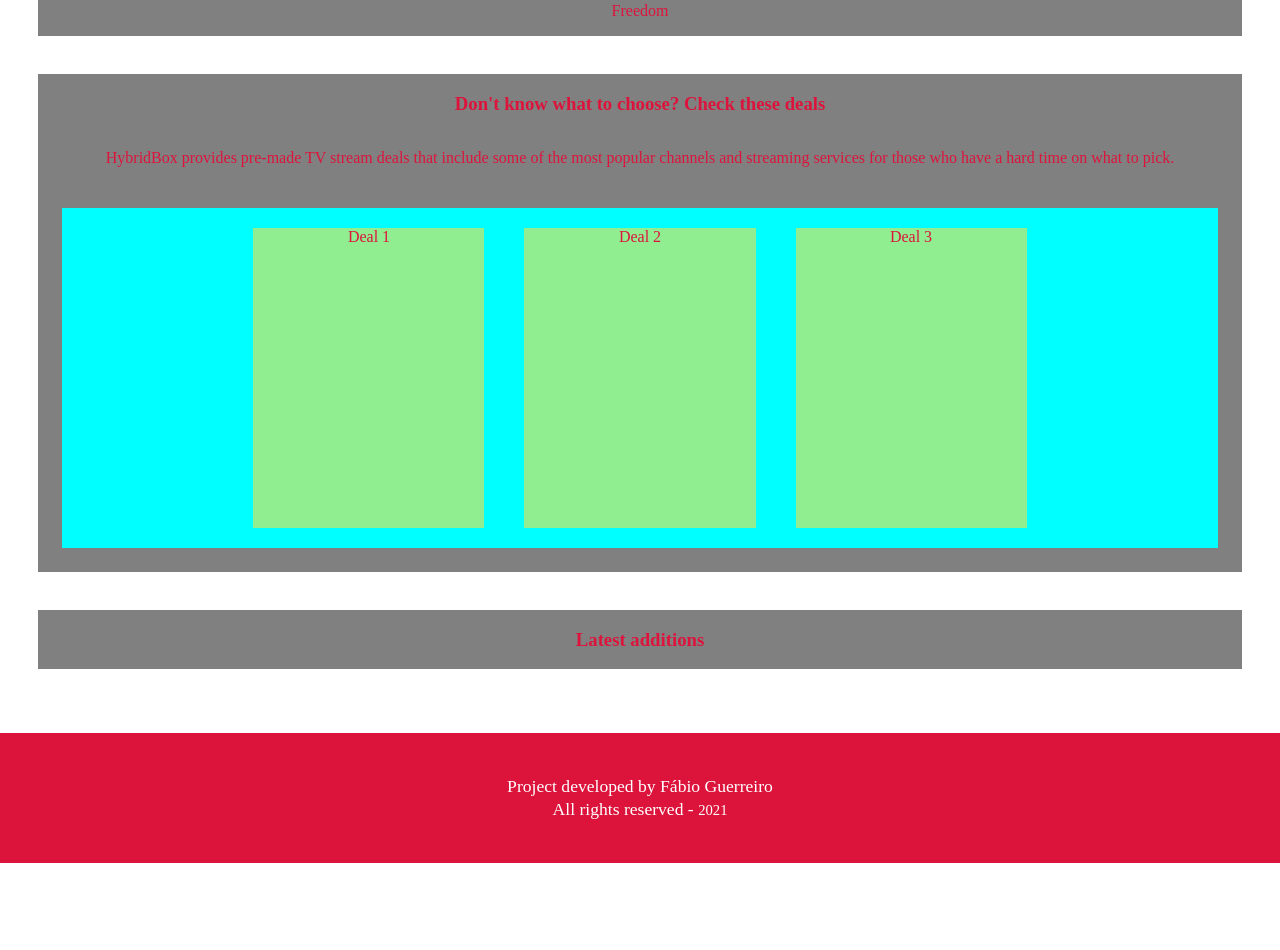
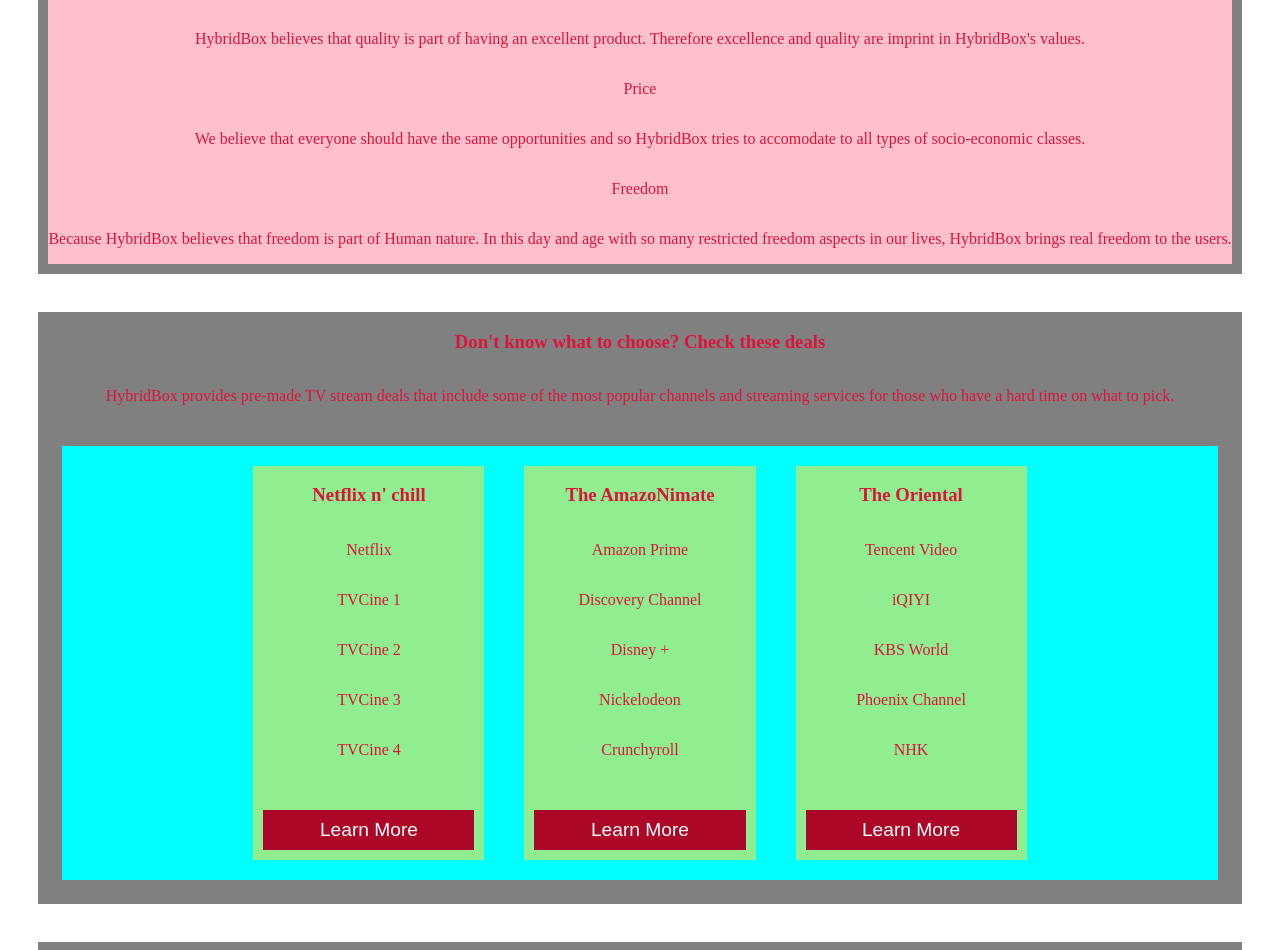
Before and after one commit to Fabio-FG/HybridBox-client, a React (Create React App) app: page / in a window 1280 px wide. Shown: the part 1342-2292 px from the top of the page. Before the commit the page ends 2205 px from the top, so only its background shows below. Built offline with nearby package versions, Linux system fonts and the light colour scheme; no server answers; a web font is replaced by a local one.

Commit message:
homepage style and add structure - work in progress

```diff
--- a/package.json
+++ b/package.json
@@ -6,6 +6,7 @@
     "@testing-library/jest-dom": "^5.11.4",
     "@testing-library/react": "^11.1.0",
     "@testing-library/user-event": "^12.1.10",
+    "aos": "^2.3.4",
     "axios": "^0.21.1",
     "mdbreact": "^5.2.0",
     "react": "^17.0.2",
--- a/src/components/Searchbar/Searchbar.css
+++ b/src/components/Searchbar/Searchbar.css
@@ -7,4 +7,13 @@
 .search-bar{
     background-color: rgb(219, 23, 62);
     width: 100%;
+    top: 0;
+    display: flex;
 }
+
+.search-bar input{
+
+  margin-left: auto;
+  margin-right: 8%;
+
+}
--- a/src/pages/HomePage/HomePage.css
+++ b/src/pages/HomePage/HomePage.css
@@ -33,21 +33,39 @@
   margin: 3%;
 }
 
-
-.deals-container{
+.deals-container {
   background-color: cyan;
   display: flex;
   flex-direction: row;
   margin: 2%;
   justify-content: center;
-
 }
 
-
-.deal-box{
+.deal-box {
   background-color: lightgreen;
   width: 20%;
   margin: 20px;
-  height: 300px;
+}
+
+.deal-wrapper {
+  display: flex;
+  flex-direction: column;
+}
+.why-box {
+  display: flex;
+  background-color: pink;
+  flex-direction: column;
+  margin: 10px;
+}
+
+.btn-wrapper {
+  justify-content: space-between;
+  flex-direction: column;
+
+  display: flex;
+}
+
+.learn-btn {
+ margin-top: 30px;
 
 }
--- a/src/pages/HomePage/HomePage.js
+++ b/src/pages/HomePage/HomePage.js
@@ -20,20 +20,86 @@
       {/* Landing page stuff */}
       <div className="box">
         <h3>How does HybridBox work?</h3>
+
+        <p>
+          HybridBox generates the best deal available for you by cross-searching
+          the prices and sales promotions from global Internet Service Providers
+          and Media companies and applying a HybridBox member discount on top of
+          it! HybridBox has many protocols with different international
+          providers.{" "}
+        </p>
       </div>
+
       <div className="box">
         <h3>Why HybridBox</h3>
-        <p>Quality</p>
-        <p>Price</p>
-        <p>Freedom</p>
+        <div className="why-box">
+          <p>Quality</p>
+          <p>
+            HybridBox believes that quality is part of having an excellent
+            product. Therefore excellence and quality are imprint in HybridBox's
+            values.
+          </p>
+          <p>Price</p>
+          <p>
+            We believe that everyone should have the same opportunities and so
+            HybridBox tries to accomodate to all types of socio-economic
+            classes.
+          </p>
+          <p>Freedom</p>
+          <p>
+            Because HybridBox believes that freedom is part of Human nature. In
+            this day and age with so many restricted freedom aspects in our
+            lives, HybridBox brings real freedom to the users.
+          </p>
+        </div>
       </div>
       <div className="box">
         <h3>Don't know what to choose? Check these deals</h3>
-        <p>HybridBox provides pre-made TV stream deals that include some of the most popular channels and streaming services for those who have a hard time on what to pick.</p>
+        <p>
+          HybridBox provides pre-made TV stream deals that include some of the
+          most popular channels and streaming services for those who have a hard
+          time on what to pick.
+        </p>
         <div className="deals-container">
-          <div className="deal-box">Deal 1</div>
-          <div className="deal-box">Deal 2</div>
-          <div className="deal-box">Deal 3</div>
+          <div className="deal-box">
+            <div className="deal-wrapper">
+              <h3>Netflix n' chill</h3>
+              <p>Netflix</p>
+              <p>TVCine 1</p>
+              <p>TVCine 2</p>
+              <p>TVCine 3</p>
+              <p>TVCine 4</p>
+            </div>
+            <div className="btn-wrapper">
+              <button className="learn-btn">Learn More</button>
+            </div>
+          </div>
+          <div className="deal-box">
+            <div className="deal-wrapper">
+              <h3>The AmazoNimate</h3>
+              <p>Amazon Prime</p>
+              <p>Discovery Channel</p>
+              <p>Disney +</p>
+              <p>Nickelodeon</p>
+              <p>Crunchyroll</p>
+            </div>
+            <div className="btn-wrapper">
+              <button className="learn-btn">Learn More</button>
+            </div>
+          </div>
+          <div className="deal-box">
+            <div className="deal-wrapper">
+              <h3>The Oriental</h3>
+              <p>Tencent Video</p>
+              <p>iQIYI</p>
+              <p>KBS World</p>
+              <p>Phoenix Channel</p>
+              <p>NHK</p>
+            </div>
+            <div className="btn-wrapper">
+              <button className="learn-btn">Learn More</button>
+            </div>
+          </div>
         </div>
       </div>
       <div className="box">
```
Also changed, not shown: 1 other file (tests, documents, lock files or other folders).
